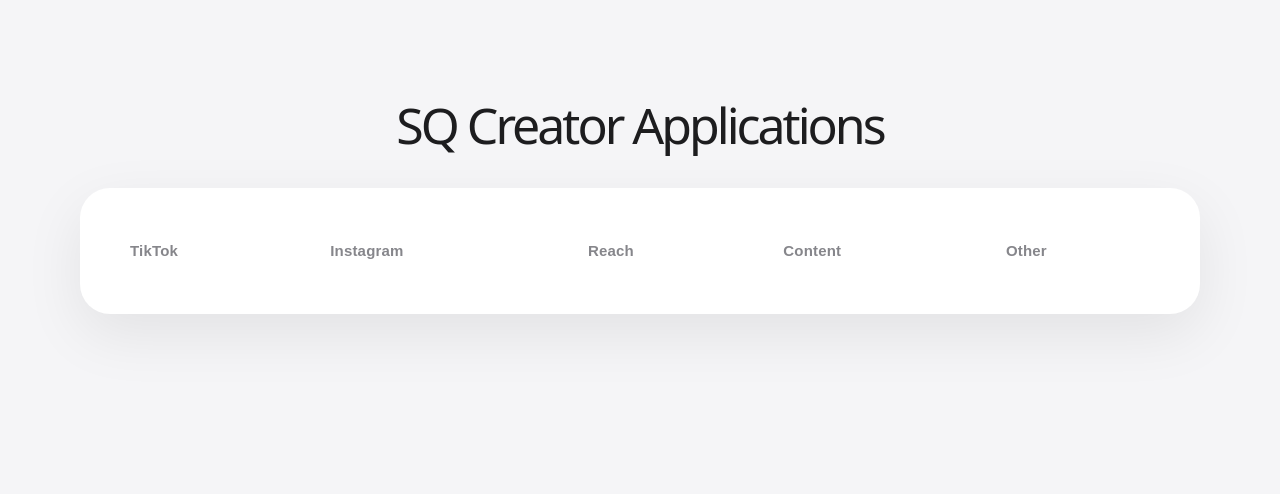
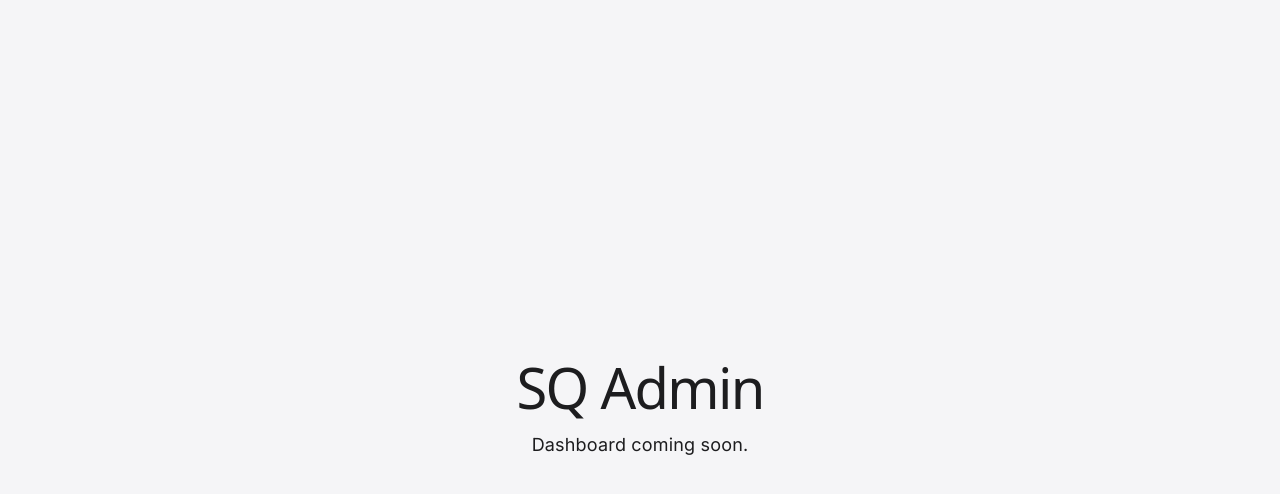
Before and after one commit to jibdevs/SQ-QUESTION-CREATOR, a React (Vite) app: page /admin in a window 1280 px wide. Shown: the top 494 px of the page. Built offline with nearby package versions, Linux system fonts and the light colour scheme.

Commit message:
update admin page

```diff
--- a/src/pages/Admin.jsx
+++ b/src/pages/Admin.jsx
@@ -1,126 +1,23 @@
-import "./Admin.css";
-
-
-function Admin(){
-
-
-const applications = JSON.parse(
-localStorage.getItem("applications")
-) || [];
-
-
+export default function Admin(){
 
     return(
-
-
-<div className="admin-page">
-
+      <div style={{
+        minHeight:"100vh",
+        display:"flex",
+        justifyContent:"center",
+        alignItems:"center",
+        flexDirection:"column"
+      }}>
 
         <h1>
-SQ Creator Applications
+          SQ Admin
         </h1>
 
-
-
-<div className="table-box">
-
-
-<table>
-
-
-<thead>
-
-<tr>
-
-<th>
-TikTok
-</th>
-
-<th>
-Instagram
-</th>
-
-<th>
-Reach
-</th>
-
-<th>
-Content
-</th>
-
-<th>
-Other
-</th>
-
-
-</tr>
-
-</thead>
-
-
-
-
-
-<tbody>
-
-
-{
-applications.map((app,index)=>(
-
-
-<tr key={index}>
-
-
-<td>
-@{app.tiktok}
-</td>
-
-
-<td>
-@{app.instagram}
-</td>
-
-
-<td>
-{app.reach}
-</td>
-
-
-<td>
-{app.content}
-</td>
-
-
-<td>
-{app.other || "-"}
-</td>
-
-
-</tr>
-
-
-))
-
-}
-
-
-
-</tbody>
-
-
-</table>
-
+        <p>
+          Dashboard coming soon.
+        </p>
 
       </div>
-
-
-
-</div>
-
-
     )
 
   }
-
-
-export default Admin;
```
Lines whose indentation alone changed are shown as unchanged.
